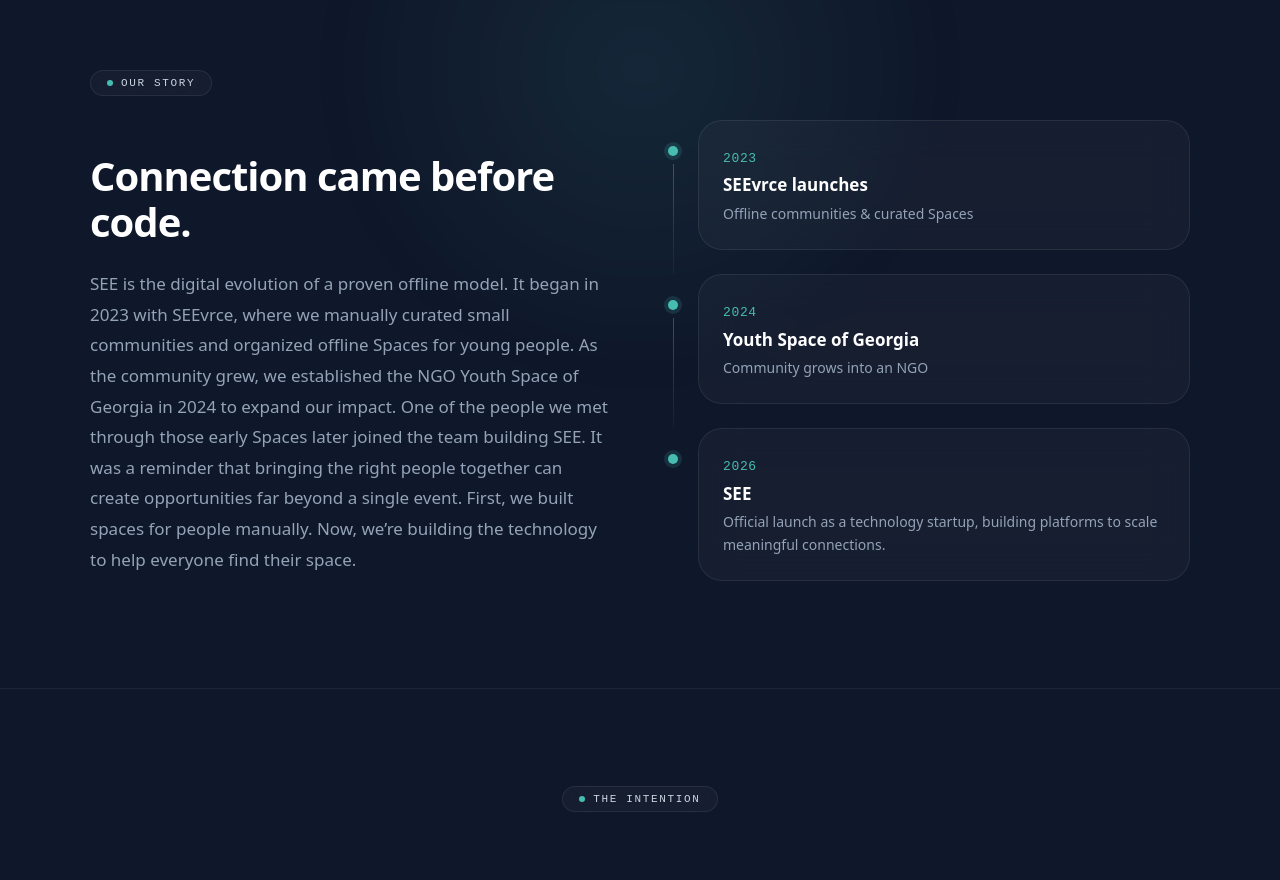
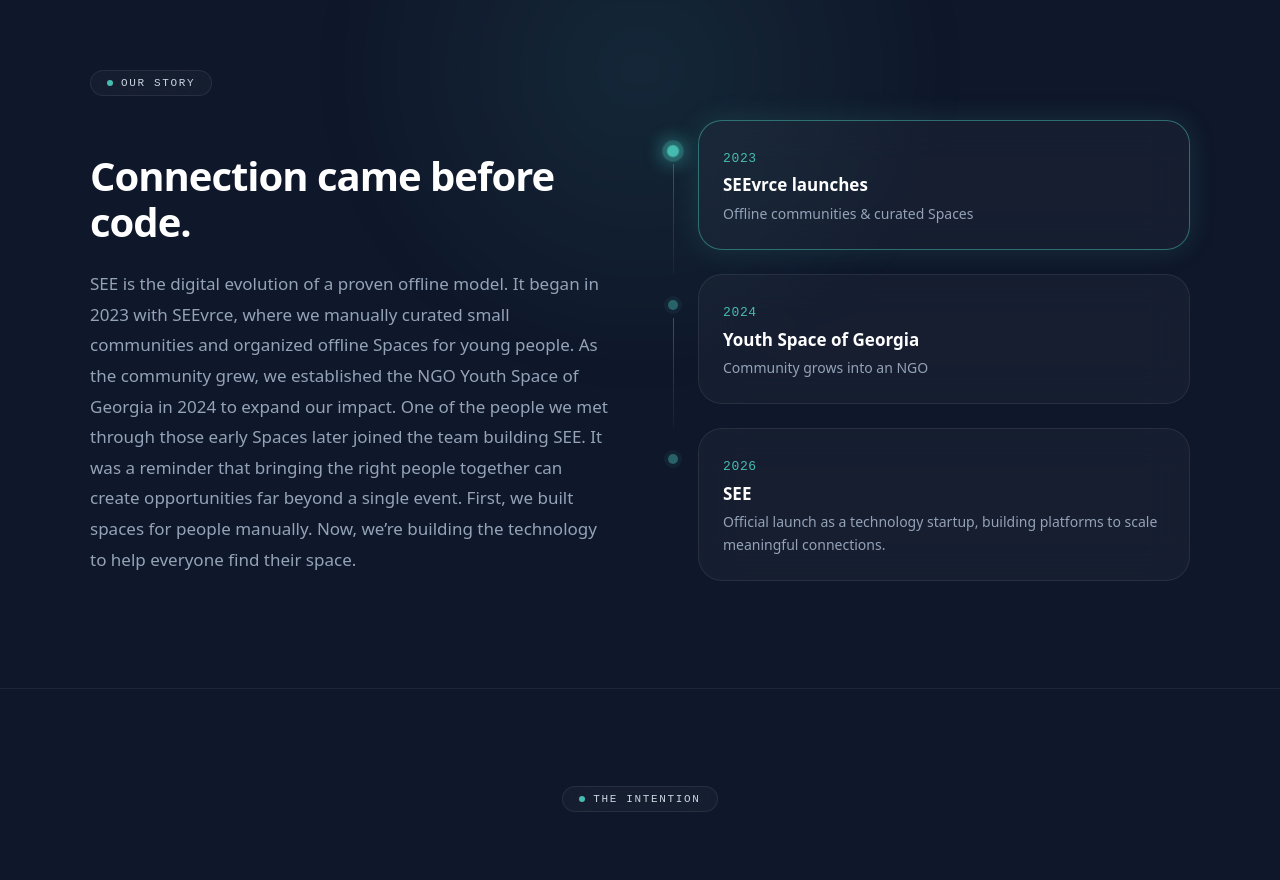
Before and after one commit to mealexandre/see-landing, a Next.js app in the folder see-landing/: page / in a window 1280 px wide. Shown: the part 900-1780 px from the top of the page. Built offline with nearby package versions, Linux system fonts and the light colour scheme.

Commit message:
Add staged glow animation to timeline dots and boxes

```diff
--- a/see-landing/components/About.tsx
+++ b/see-landing/components/About.tsx
@@ -166,6 +166,39 @@ function StorySection() {
         }}
       />
 
+      <style>{`
+        @keyframes timelineGlow {
+          0%, 8%    { opacity: 0.45; box-shadow: 0 0 0 4px rgba(71,189,178,0.15); transform: scale(1); }
+          16%, 25%  { opacity: 1; box-shadow: 0 0 16px 5px rgba(71,189,178,0.55), 0 0 0 4px rgba(71,189,178,0.3); transform: scale(1.2); }
+          33%, 100% { opacity: 0.45; box-shadow: 0 0 0 4px rgba(71,189,178,0.15); transform: scale(1); }
+        }
+
+        @keyframes timelineBoxGlow {
+          0%, 8%    { border-color: rgba(255,255,255,0.08); box-shadow: none; }
+          16%, 25%  { border-color: rgba(71,189,178,0.5); box-shadow: 0 0 28px rgba(71,189,178,0.16); }
+          33%, 100% { border-color: rgba(255,255,255,0.08); box-shadow: none; }
+        }
+
+        .timeline-row:hover .timeline-dot {
+          animation-play-state: paused;
+          opacity: 1 !important;
+          transform: scale(1.2) !important;
+          box-shadow: 0 0 16px 5px rgba(71,189,178,0.55), 0 0 0 4px rgba(71,189,178,0.3) !important;
+        }
+
+        .timeline-row:hover .timeline-box {
+          animation-play-state: paused;
+          border-color: rgba(71,189,178,0.5) !important;
+          box-shadow: 0 0 28px rgba(71,189,178,0.16) !important;
+        }
+
+        @media (prefers-reduced-motion: reduce) {
+          .timeline-dot, .timeline-box {
+            animation: none !important;
+          }
+        }
+      `}</style>
+
       <div style={{ maxWidth: '1100px', margin: '0 auto', position: 'relative' }}>
         <motion.div initial="hidden" whileInView="show" viewport={{ once: true, margin: '-80px' }} variants={container}>
           <Eyebrow label="Our Story" />
@@ -205,9 +238,10 @@ function StorySection() {
           {/* Right: timeline */}
           <div>
             {timeline.map((t, i) => (
-              <motion.div key={t.year} variants={item} style={{ display: 'flex', gap: '1.25rem' }}>
+              <motion.div key={t.year} variants={item} className="timeline-row" style={{ display: 'flex', gap: '1.25rem' }}>
                 <div style={{ display: 'flex', flexDirection: 'column', alignItems: 'center', width: '10px', flexShrink: 0 }}>
                   <div
+                    className="timeline-dot"
                     style={{
                       width: '10px',
                       height: '10px',
@@ -216,6 +250,8 @@ function StorySection() {
                       boxShadow: '0 0 0 4px rgba(71,189,178,0.15)',
                       marginTop: '1.6rem',
                       flexShrink: 0,
+                      animation: 'timelineGlow 6s ease-in-out infinite',
+                      animationDelay: `${i * 2}s`,
                     }}
                   />
                   {i < timeline.length - 1 && (
@@ -231,6 +267,7 @@ function StorySection() {
                 </div>
 
                 <div
+                  className="timeline-box"
                   style={{
                     background: 'rgba(255, 255, 255, 0.03)',
                     backdropFilter: 'blur(20px)',
@@ -239,6 +276,8 @@ function StorySection() {
                     padding: '1.5rem',
                     marginBottom: i < timeline.length - 1 ? '1.5rem' : 0,
                     flex: 1,
+                    animation: 'timelineBoxGlow 6s ease-in-out infinite',
+                    animationDelay: `${i * 2}s`,
                   }}
                 >
                   <span style={{ fontFamily: 'monospace', fontSize: '13px', color: '#47bdb2', letterSpacing: '0.05em' }}>
```
